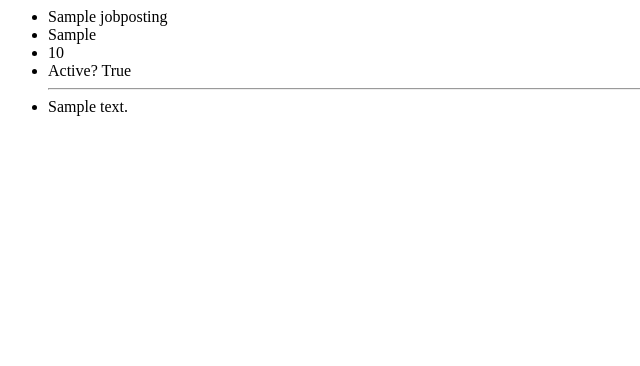
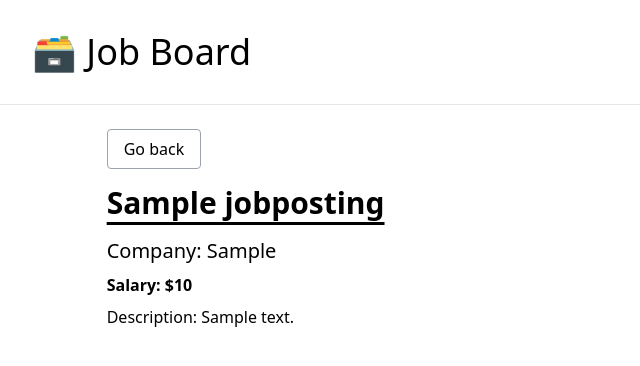
Before and after one commit to g-boy-repo/Django_Jobs_Board, a Django app: page /job/1 in a window 1280 px wide. Shown: the top 366 px of the page, without its empty margins (0-640 px from the left). Run offline with Django 4.2, Linux system fonts and the light colour scheme; tables that the repository leaves empty hold one stand-in row (values such as "Sample post"); some libraries are stand-ins or nearby versions.

Commit message:
Styling to Our Home and Detail Job Pages

```diff
--- /dev/null
+++ b/job_board/templates/job_board/_base.html
@@ -0,0 +1,25 @@
+<!DOCTYPE html>
+<html lang="en">
+<head>
+    <meta charset="UTF-8">
+    <meta http-equiv="X-UA-Compatible" content="IE=edge">
+    <meta name="viewport" content="width=device-width, initial-scale=1.0">
+    <title>Job Board</title>
+    <script src="https://cdn.tailwindcss.com"></script>
+</head>
+<body>
+    <div class="mb-8">
+        <h1 class="text-4xl py-8 pl-8">
+        <a href="{% url 'home' %}">
+                🗃️ Job Board
+            </a>
+        </h1>
+        <hr>
+    </div>
+    <div class="container mx-auto mb-8">
+        {% block content%}
+        {% endblock content %}
+
+    </div>
+</body>
+</html>
--- a/job_board/templates/job_board/detail.html
+++ b/job_board/templates/job_board/detail.html
@@ -1,10 +1,11 @@
-<html>
-    <ul>
-        <li>{{ posting.title }}</li>
-        <li>{{ posting.company }}</li>
-        <li>{{ posting.salary }}</li>
-        <li>Active? {{ posting.is_active }}</li>
-        <hr>
-        <li>{{ posting.description }}</li>
-    </ul>
-</html>
+{% extends 'job_board/_base.html' %}
+{% load humanize %}
+{% block content %}
+<div class="w-10/12 mx-auto">
+    <p class="pb-6"><a href="{% url 'home' %}" class="border border-gray-400 rounded px-4 py-2 hover:bg-gray-200">Go back</a></p>
+    <h1 class="text-3xl font-semibold pb-4 underline underline-offset-8">{{posting.title}}</h1>
+    <p class="pb-2 text-xl">Company: {{posting.company}}</p>
+    <p class="pb-2 font-semibold">Salary: ${{posting.salary|intcomma}}</p>
+    <p>Description: {{posting.description}}</p>
+</div>
+{% endblock content %}
--- a/job_board/urls.py
+++ b/job_board/urls.py
@@ -3,6 +3,6 @@ from django.urls import path
 from .views import index, job_detail
 
 urlpatterns = [
-    path('', index),
+    path('', index, name='home'),
     path('job/<int:job_id>', job_detail, name='job-detail'),
 ]
```
Also changed, not shown: job_board/templates/job_board/index.html (+15 -5 lines).
